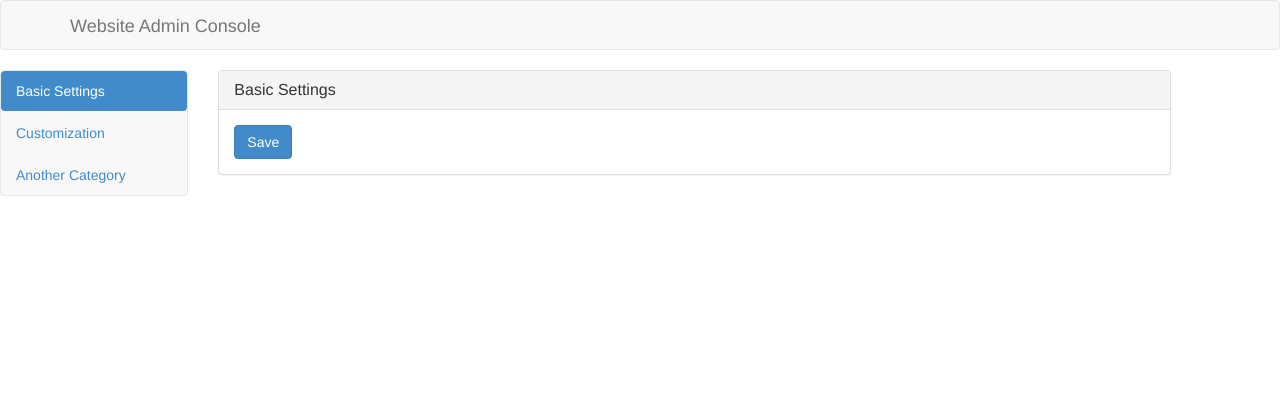
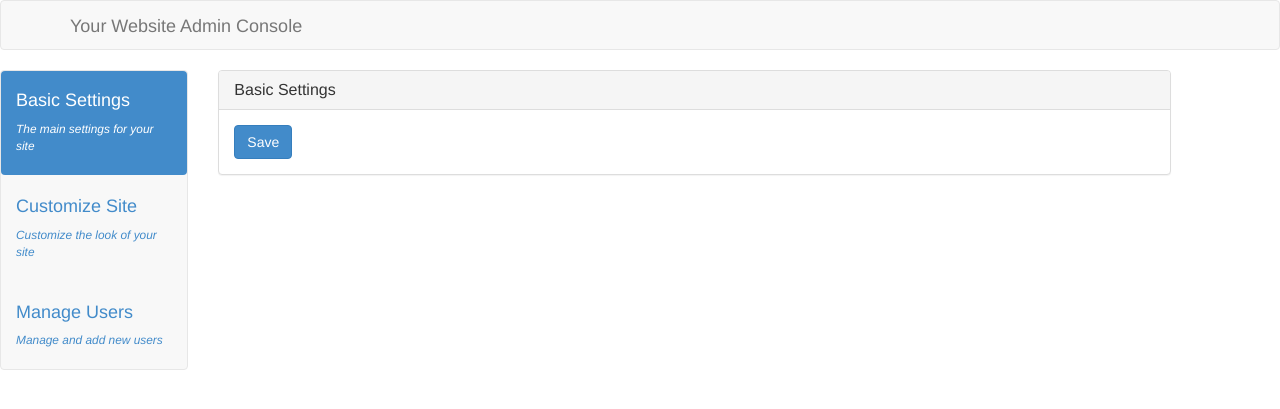
Before and after one commit to trungly/thelyfamily, a Flask app: template app/templates/admin.html in a window 1280 px wide. Shown: the top 409 px of the page. Run offline with Flask 2, Linux system fonts and the light colour scheme; the template is opened without the code that fills it, so the values that code supplies are empty.

Commit message:
enhance admin nav menu

```diff
--- a/app/templates/admin.html
+++ b/app/templates/admin.html
@@ -22,7 +22,7 @@
 <div class="navbar navbar-default">
     <div class="container">
         <div class="navbar-header">
-            <span class="navbar-brand">Website Admin Console</span>
+            <span class="navbar-brand">Your Website Admin Console</span>
         </div>
     </div>
 </div>
@@ -30,9 +30,18 @@
     <div class="col-md-2">
         <div class="navbar navbar-default" role="navigation">
             <ul class="nav nav-pills nav-stacked">
-                <li class="active"><a href="#basic" data-toggle="pill">Basic Settings</a></li>
-                <li><a href="#customization" data-toggle="pill">Customization</a></li>
-                <li><a href="#another" data-toggle="pill">Another Category</a></li>
+                <li class="active"><a href="#basic" data-toggle="pill">
+                    <h4>Basic Settings</h4>
+                    <p class="small"><em>The main settings for your site</em></p>
+                </a></li>
+                <li><a href="#customization" data-toggle="pill">
+                    <h4>Customize Site</h4>
+                    <p class="small"><em>Customize the look of your site</em></p>
+                </a></li>
+                <li><a href="#manage-users" data-toggle="pill">
+                    <h4>Manage Users</h4>
+                    <p class="small"><em>Manage and add new users</em></p>
+                </a></li>
             </ul>
         </div>
     </div>
@@ -60,8 +69,8 @@
             <div class="tab-pane" id="customization">
                 Customizations
             </div>
-            <div class="tab-pane" id="another">
-                Other Settings
+            <div class="tab-pane" id="manage-users">
+                Manage Users
             </div>
         </div>
     </div>
```
